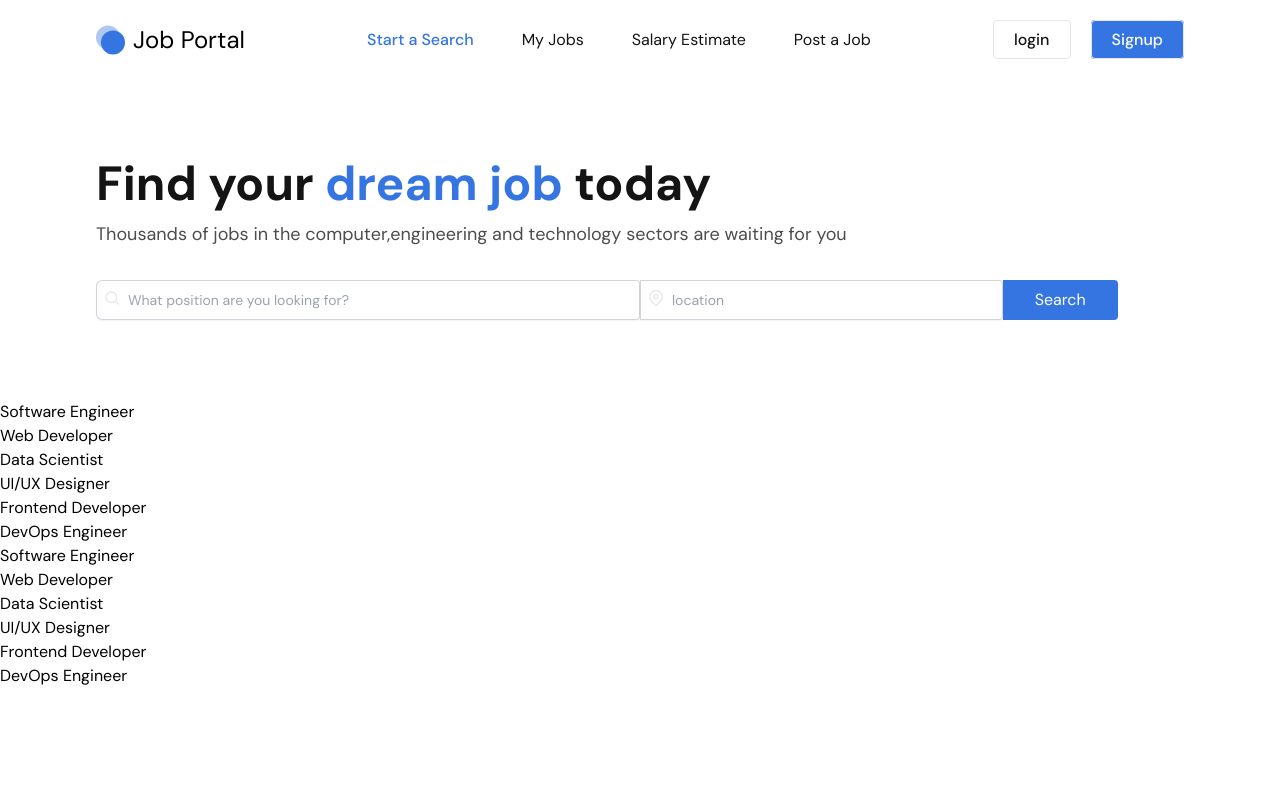
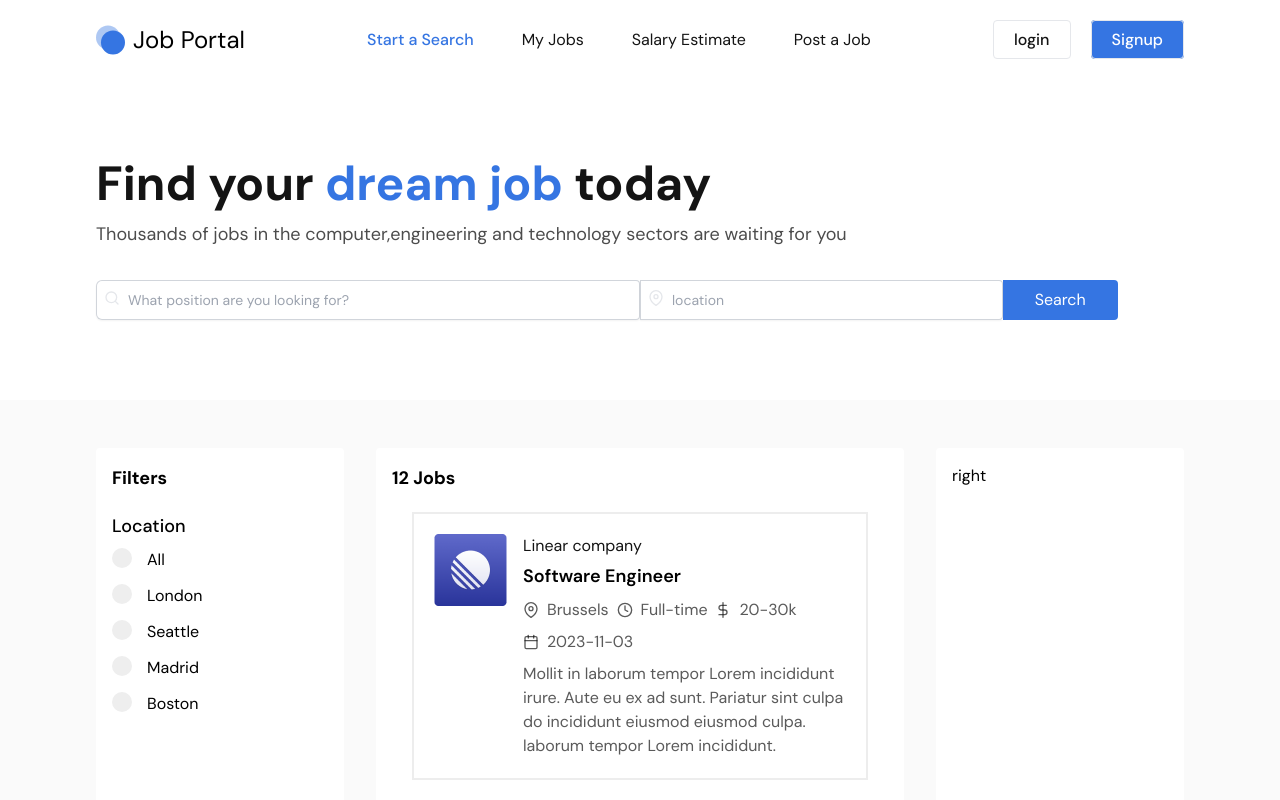
Before and after one commit to poojapgeek/Job_Portal, a React (Vite) app in the folder Client/: page / in a window 1280 px wide. Shown: the top 800 px of the page. Built offline with nearby package versions, Linux system fonts and the light colour scheme.

Commit message:
Filter based on location

```diff
--- a/Client/src/components/Card.jsx
+++ b/Client/src/components/Card.jsx
@@ -1,10 +1,27 @@
 import React from 'react';
-
+import { Link } from 'react-router-dom';
+import { FiCalendar, FiClock, FiDollarSign, FiMapPin } from "react-icons/fi";
 const Card = ({ data }) => {
 
+const {companyName,companyLogo,minPrice,maxPrice,salaryType,jobLocation,postingDate,description,jobTitle,employmentType,experienceLevel}=data;
+  return (
+  <section className='card'>
+    <Link to='/' className='flex gap-4 flex-col sm:flex-row items-start'>
+      <img src={companyLogo} alt={companyName}  />
+      <div >
+        <h4 className='text-primary mb-1'>{companyName}</h4>
+        <h3 className='text-lg font-semibold mb-2'>{jobTitle}</h3>
+        <div className='text-primary/70 text-base flex flex-wrap gap-2 mb-2'>
+            <span className='flex items-center gap-2'><FiMapPin/>{jobLocation}</span>
+            <span className='flex items-center gap-2'><FiClock/>{employmentType}</span>
+    <span className='flex items-center gap-2'><FiDollarSign/>{minPrice}-{maxPrice}k</span>
+            <span className='flex items-center gap-2'><FiCalendar/>{postingDate}</span>
 
-  return (
-   <div>{data.jobTitle}</div>
+            </div>
+            <p className='text-base text-primary/70'>{description}</p>
+            </div>
+            </Link>
+  </section>
   );
 };
 
--- /dev/null
+++ b/Client/src/components/Inputfield.jsx
@@ -0,0 +1,12 @@
+import React from 'react'
+
+const Inputfield = ({handleChange,value,title,name}) => {
+  return (
+    <label className='sidebar-label-container'>
+                <input type='radio' name={name} id='test' value={value} onChange={handleChange}/>
+                <span className='checkmark'></span>{title}
+            </label>
+  )
+}
+
+export default Inputfield
--- a/Client/src/components/Jobs1.jsx
+++ b/Client/src/components/Jobs1.jsx
@@ -2,7 +2,10 @@
 
 const Jobs1 = ({result}) => {
   return (
-    <div>{result}</div>
+    <>
+     <div > <h3 className='text-lg font-bold mb-2'>{result.length} Jobs</h3>
+     <section className='card-container'>{result}</section></div></>
+
   )
 }
 
--- a/Client/src/pages/Home.jsx
+++ b/Client/src/pages/Home.jsx
@@ -3,13 +3,20 @@
 import { useState ,useEffect} from 'react'
 import Card from '../components/Card';
 import Jobs1 from '../components/Jobs1';
+import { FiSidebar } from 'react-icons/fi';
+import Sidebar from '../sidebar/Sidebar';
 const Home = () => {
   const [selectedCategory,setSelectedCategory]=useState(null);
   const [jobs,setJobs]=useState([]);
+  const [isloading,setIsLoading]=useState(true);
+  const [currentPage,setCurrentPage]=useState(1);
+  const itemsPerPage=6
   useEffect(()=>{
+    setIsLoading(true);
     fetch("jobs.json").then(res=>res.json()).then(data=>{
 
       setJobs(data);
+      setIsLoading(false);
     })
 
   },[])
@@ -51,8 +58,16 @@
      const result=filteredData(jobs,selectedCategory,query)
   return (
     <div ><Banner query={query} handleInputChange={handleInputChange}/>
-    <div>
-   <Jobs1 result={Array.isArray(result) ? result : []} />
+
+    <div className='bg-[#FAFAFA] md:grid grid-cols-4  gap-8 lg:px-24 px-4 py-12'>
+      <div className='bg-white p-4 rounded'><Sidebar handleChange={handleChange} handleClick={handleClick}/></div>
+      <div  className='col-span-2 bg-white p-4 rounded'>
+        {isloading?(<p className='font-medium'>Loading....</p>):result.length >0 ? (<Jobs1 result={result} />):<>
+        <h3 className='text-lg font-bold mb-2'>{result.length} Jobs</h3>
+        <p>No data found!</p></>} </div>
+      <div className='bg-white p-4 rounded'>right</div>
+
+
 
     </div>
     </div>
--- /dev/null
+++ b/Client/src/sidebar/Location.jsx
@@ -0,0 +1,22 @@
+import React from 'react'
+import Inputfield from '../components/Inputfield'
+
+const Location = ({handleChange}) => {
+  return (
+    <div>
+        <h4 className='text-lg font-medium mb-2 '>Location</h4>
+        <div>
+            <label className='sidebar-label-container'>
+                <input type='radio' name='test' id='test' value="" onChange={handleChange}/>
+                <span className='checkmark'></span>All
+            </label>
+            <Inputfield handleChange={handleChange} value="London" title="London" name="test"/>
+               <Inputfield handleChange={handleChange} value="seattle" title="Seattle" name="test"/>
+                  <Inputfield handleChange={handleChange} value="madrid" title="Madrid" name="test"/>
+                     <Inputfield handleChange={handleChange} value="boston" title="Boston" name="test"/>
+        </div>
+    </div>
+  )
+}
+
+export default Location
--- /dev/null
+++ b/Client/src/sidebar/Sidebar.jsx
@@ -0,0 +1,13 @@
+import React from 'react'
+import Location from './Location'
+
+const Sidebar = ({handleChange,handleClick}) => {
+  return (
+    <div className='space-y-5 ' >
+        <h3 className='text-lg font-bold'>Filters</h3>
+        <Location handleChange={handleChange} />
+    </div>
+  )
+}
+
+export default Sidebar
```
